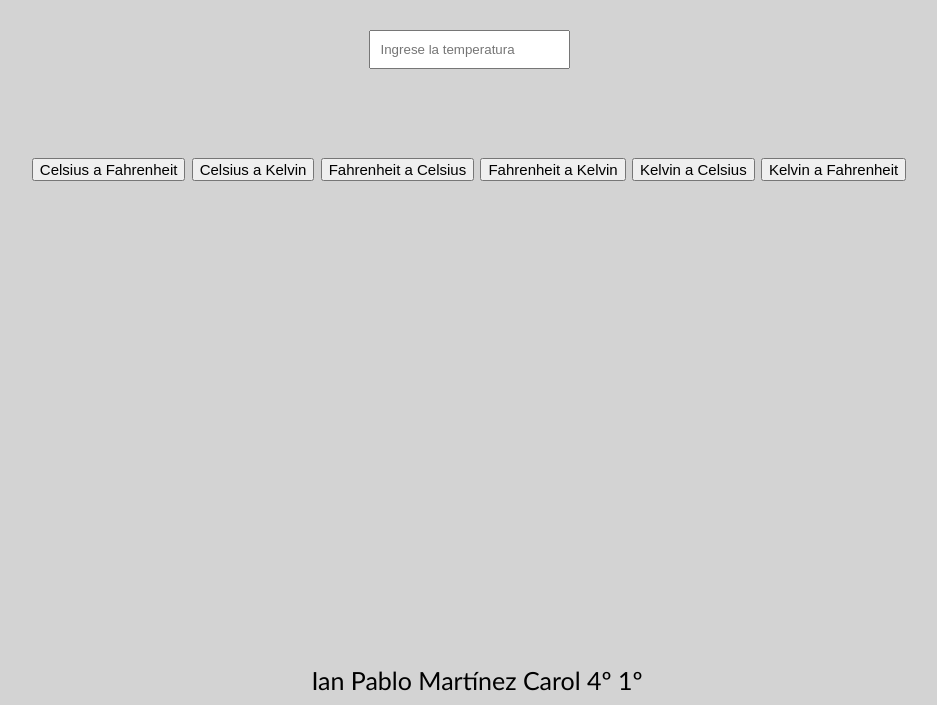
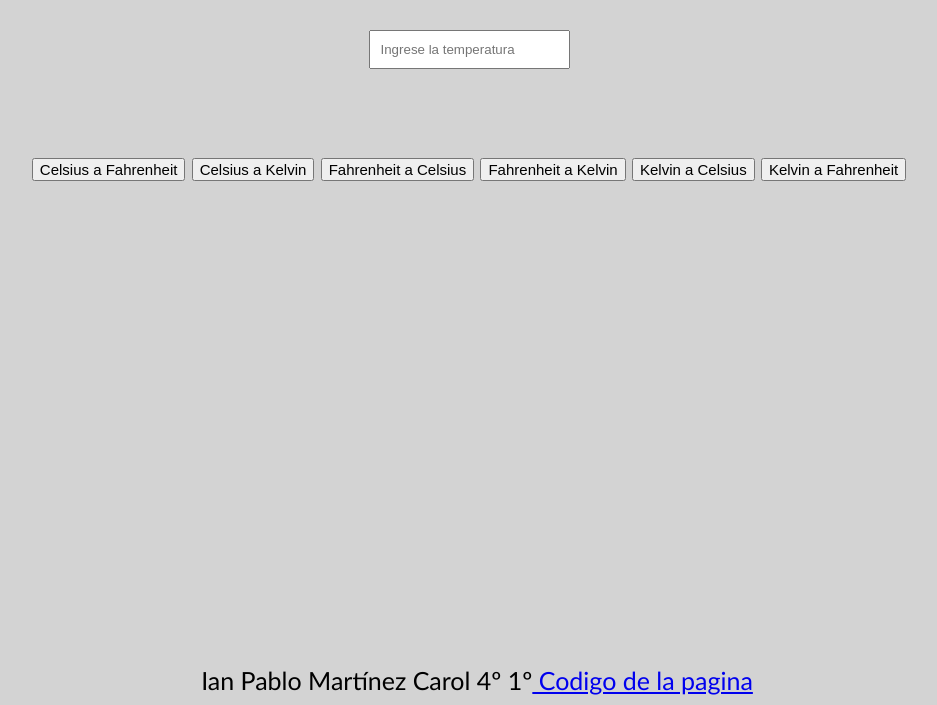
Before and after one commit to iancho03/conversor-temperaturas, a plain HTML site: page index.html in a window 1280 px wide. Shown: the part 95-800 px from the top of the page, without its empty margins (171-1108 px from the left). Drawn offline with Linux system fonts and the light colour scheme.

Commit message:
Update index.html

```diff
--- a/index.html
+++ b/index.html
@@ -29,7 +29,7 @@
 
 </div>
 
-<footer>Ian Pablo Martínez Carol 4º 1º</footer>
+<footer>Ian Pablo Martínez Carol 4º 1º<a href="https://github.com/iancho03/conversor-temperaturas/"> Codigo de la pagina</a></footer>
 
 
 </body>
```
